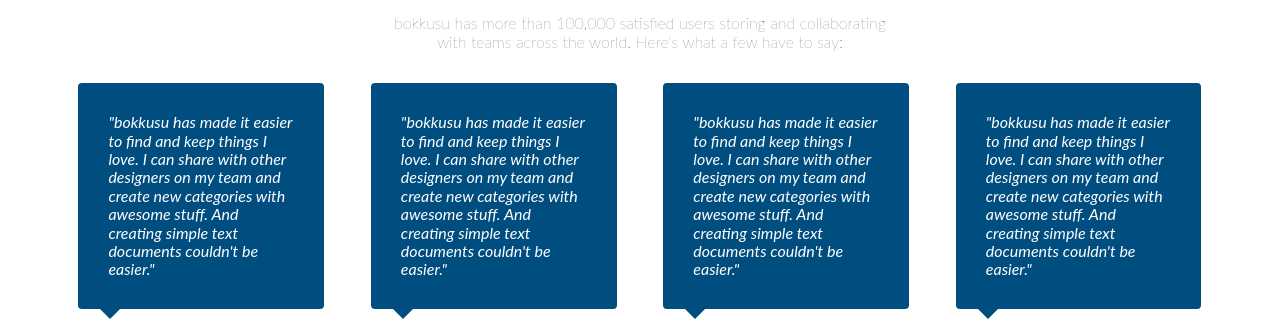
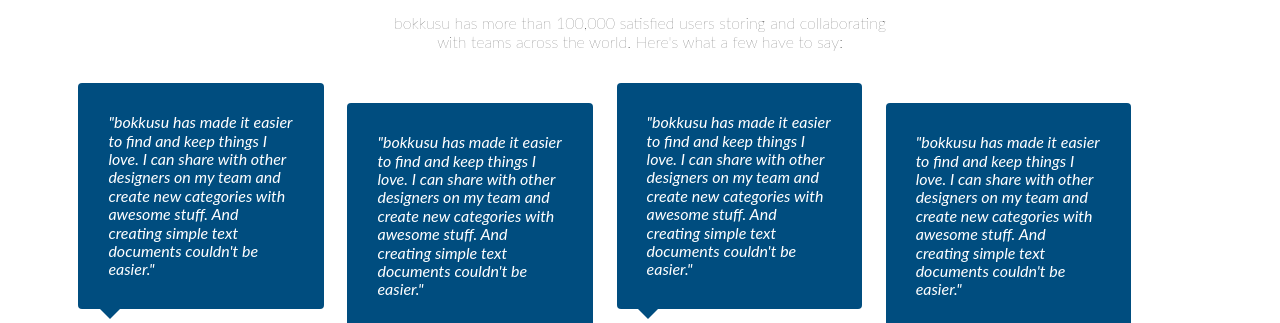
Before and after one commit to nrmunley/Bokkusu, a plain HTML site: page index.html in a window 1280 px wide. Shown: the part 2007-2330 px from the top of the page. Drawn offline with Linux system fonts and the light colour scheme; a web font is replaced by a local one.

Commit message:
Homepage styling completed

```diff
--- a/css/style.css
+++ b/css/style.css
@@ -35,6 +35,13 @@
 .container:after {
   clear: both;
 }
+.drop {
+  width: 96%;
+  float: left;
+  position: relative;
+  min-height: 1px;
+  margin: 20 2%;
+}
 .one-half, .one-third, .one-fourth {
   width: 96%;
   float: left;
@@ -65,6 +72,9 @@
   .one-fourth {
     width: 21%;
   }
+  .drop {
+    width:21%;
+  }
   header .hero img {
     display: block;
     margin: 3em auto 0;
@@ -93,6 +103,9 @@
     width: 29.33333%;
   }
   .one-fourth {
+    width: 21%;
+  }
+  .drop {
     width: 21%;
   }
 }
@@ -280,6 +293,9 @@
 .testimonials ul li {
   list-style-type: none;
 }
+.drop {
+  margin-top: 20px;
+}
 .testimonials blockquote {
   color:#FFFFFF;
   text-align: left;
--- a/index.html
+++ b/index.html
@@ -123,7 +123,7 @@
         <img src="https://s3.amazonaws.com/uifaces/faces/twitter/sauro/128.jpg" alt="avatar">
         <p class="name"><strong>Stella B.</strong><br/>Freelance Designer, N. Dakota</p>
       </li>
-      <li class="one-fourth">
+      <li class="drop">
         <blockquote>"bokkusu has made it easier to find and keep things I love. I can share with other designers on my team and create new categories with awesome stuff. And creating simple text documents couldn't be easier."
         </blockquote>
         <img src="https://s3.amazonaws.com/uifaces/faces/twitter/sauro/128.jpg" alt="avatar">
@@ -135,7 +135,7 @@
         <img src="https://s3.amazonaws.com/uifaces/faces/twitter/sauro/128.jpg" alt="avatar">
         <p class="name"><strong>Stella B.</strong><br/>Freelance Designer, N. Dakota</p>
       </li>
-      <li class="one-fourth">
+      <li class="drop">
         <blockquote>"bokkusu has made it easier to find and keep things I love. I can share with other designers on my team and create new categories with awesome stuff. And creating simple text documents couldn't be easier."
         </blockquote>
         <img src="https://s3.amazonaws.com/uifaces/faces/twitter/sauro/128.jpg" alt="avatar">
```
